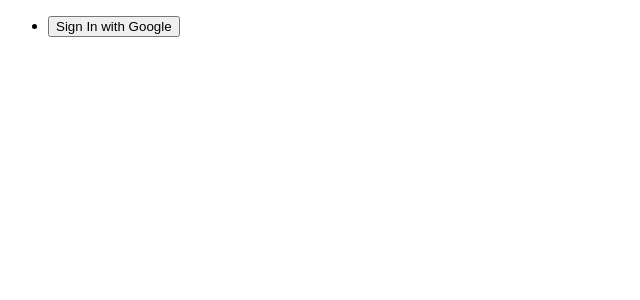
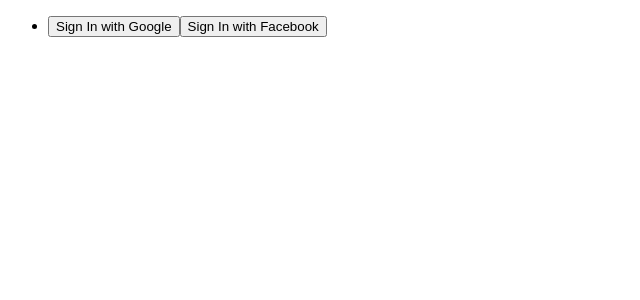
Before and after one commit to kuru-studio/kuru-studio-social-web, a Next.js app: page /signin in a window 1280 px wide. Shown: the top 300 px of the page, without its empty margins (0-640 px from the left). Built offline with nearby package versions, Linux system fonts and the light colour scheme; no server answers.

Commit message:
Feature: Add Facebook Login

```diff
--- a/pages/signin.tsx
+++ b/pages/signin.tsx
@@ -5,7 +5,7 @@ import * as React from 'react';
 import { useSelector } from 'react-redux'
 
 // ANCHOR: Authentication
-import { googleSignIn, userSignOut } from '../utils/authenticate';
+import { googleSignIn, facebookSignIn, userSignOut } from '../utils/authenticate';
 
 // ANCHOR: Interface
 interface IRootState {
@@ -22,7 +22,12 @@ export default () => {
         {
           token
             ? <button onClick={userSignOut}>Sign Out</button>
-            : <button onClick={googleSignIn}>Sign In with Google</button>
+            : (
+                <>
+                  <button onClick={googleSignIn}>Sign In with Google</button>
+                  <button onClick={facebookSignIn}>Sign In with Facebook</button>
+                </>
+              )
         }
       </li>
     </ul>
```
